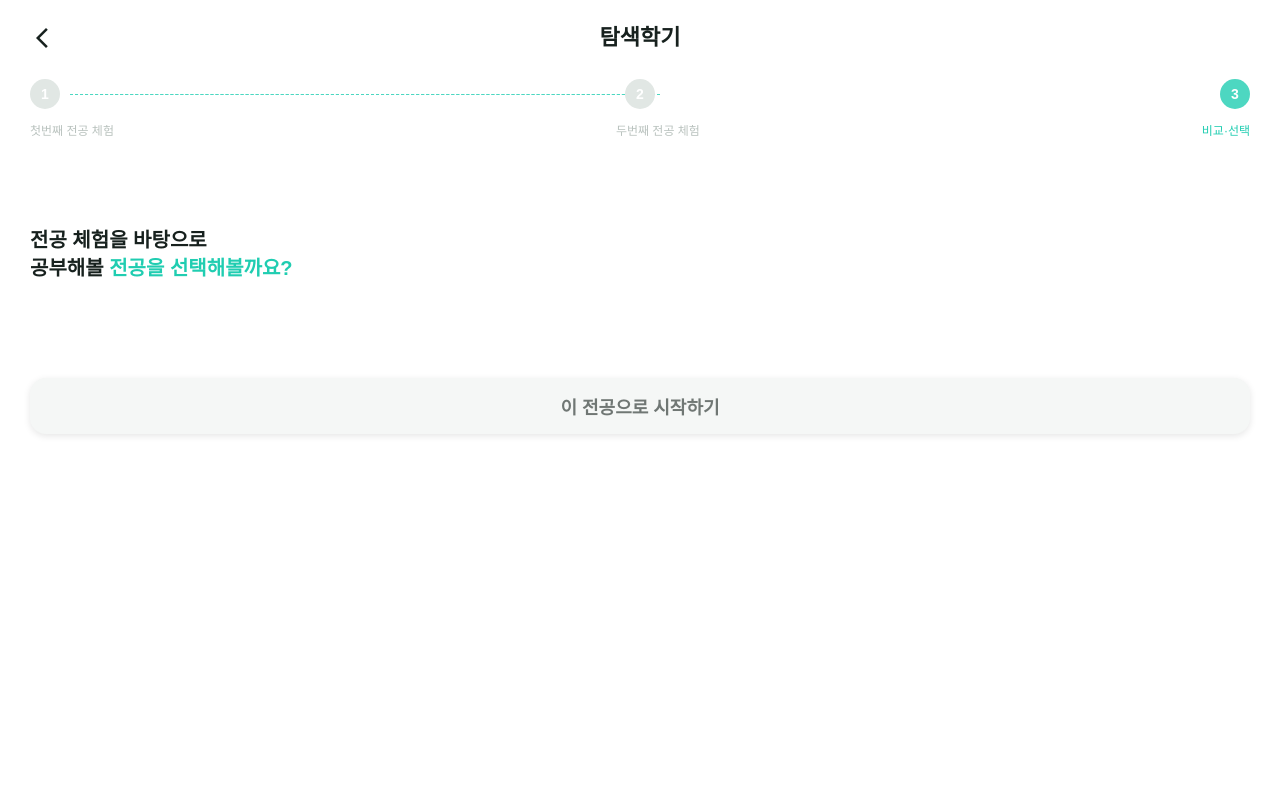
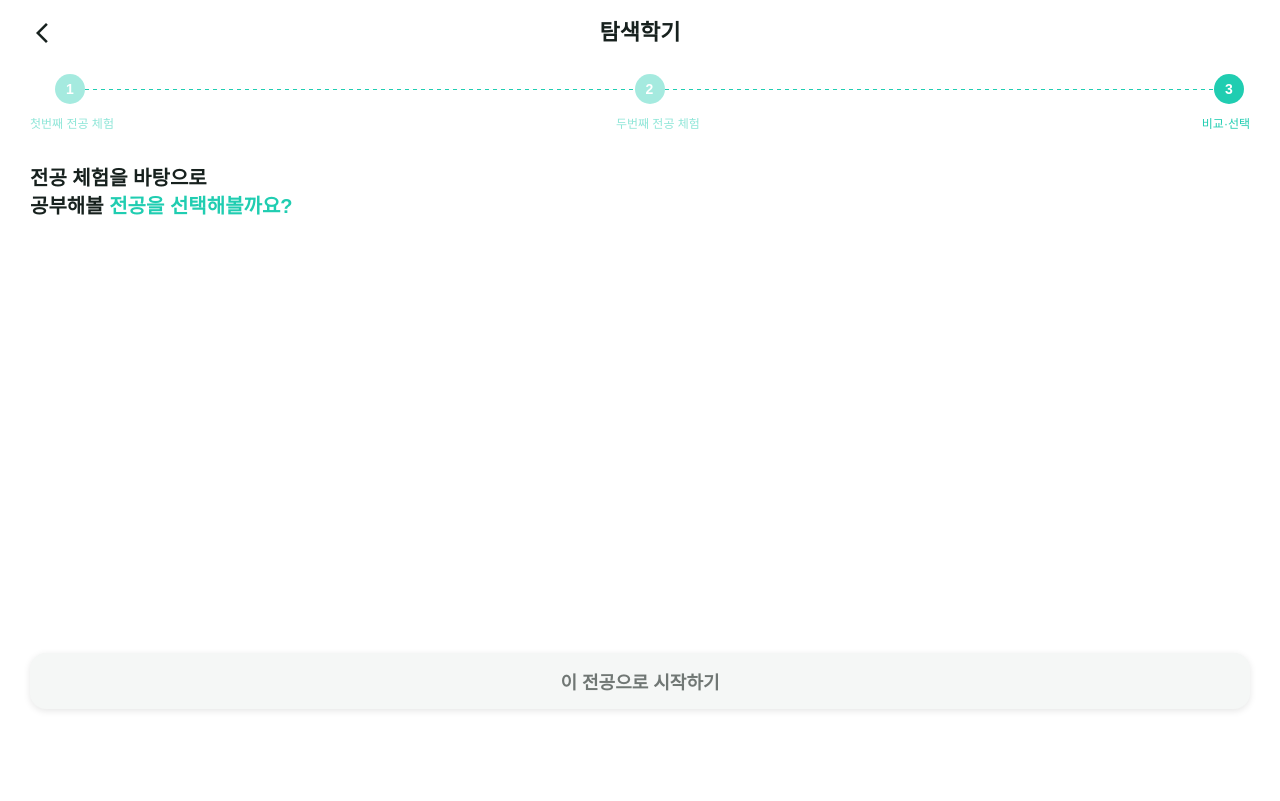
Before and after one commit to 2026-HERETHON/2026-herethon-16, a Django app: template univProject/search/templates/confirm.html in a window 1280 px wide. Before the commit the page ends 436 px from the top, so only its background shows below. Run offline with Django 5.2, Linux system fonts and the light colour scheme; the template is opened without the code that fills it, so the values that code supplies are empty; some web fonts are replaced.

Commit message:
feat: 전공 선택하기 (비교 선택) UI 수정

```diff
--- a/univProject/search/static/css/confirm.css
+++ b/univProject/search/static/css/confirm.css
@@ -1,3 +1,4 @@
+/* 전공 선택하기 - 비교 • 선택 (전공 체험을 바탕으로 공부해볼 전공을 선택해볼까요?) */
 * {
   margin: 0;
   padding: 0;
@@ -18,10 +19,11 @@ body {
 }
 
 /* 전체 페이지 */
-main {
+.comfirmPage {
   width: 100vw;
-  margin: 0 auto;
-  padding: 25px 30px 48px;
+  height: calc(100dvh - 130px);
+  margin: 0;
+  padding: 33px 30px 48px;
   display: flex;
   flex-direction: column;
   gap: 28px;
@@ -32,6 +34,7 @@ main {
   display: flex;
   align-items: center;
   justify-content: space-between;
+  padding: 20px 30px;
 }
 
 .backButton {
@@ -67,66 +70,91 @@ main {
 
 /* 현재 단계 */
 .progressSection {
-  display: flex;
-  flex-direction: column;
-  gap: 12px;
+  width: 100%;
+  padding: 0 30px;
 }
 
-.progressBar {
-  position: relative;
+.progressContainer {
+  width: 100%;
   display: flex;
-  justify-content: space-between;
   align-items: center;
+  margin-top: 8px;
 }
 
-.progressLine {
-  position: absolute;
-  top: 50%;
-  left: 40px;
-  width: calc(50% - 20px);
-  border-top: 1px dashed #e1e7e4;
-}
-
-.progressLine:last-of-type {
-  left: calc(50% + 20px);
-}
-
-.progressLine.active {
-  border-color: #4dd7c1;
-}
-
+/* 단계를 나타내는 원 */
 .progressStep {
   width: 30px;
   height: 30px;
+  flex-shrink: 0;
   border-radius: 50%;
-  background: #e1e7e4;
+  background-color: #4dd7c1;
+  opacity: 0.5;
+  display: flex;
+  justify-content: center;
+  align-items: center;
   color: white;
-  display: flex;
-  align-items: center;
-  justify-content: center;
   font-size: 14px;
   font-weight: 800;
-  z-index: 1;
 }
 
-.progressStep.active {
-  background: #4dd7c1;
+/* 첫 번째 원 */
+.progressStep:first-child {
+  margin-left: 25px;
 }
 
-.progressLabel {
+/* 세 번째 원 */
+.progressStep:last-child {
+  margin-right: 6px;
+}
+
+/* 원 활성화 상태 */
+.progressStep.active {
+  background-color: #20cdb1;
+  opacity: 1;
+}
+
+/* 선 */
+.progressLine {
+  flex: 1;
+  height: 1px;
+  background: repeating-linear-gradient(
+    to right,
+    #e1e7e4 0px,
+    #e1e7e4 4px,
+    transparent 4px,
+    transparent 8px
+  );
+}
+
+/* 선 - 활성화 상태 */
+.progressLine.active {
+  background: repeating-linear-gradient(
+    to right,
+    #20cdb1 0px,
+    #20cdb1 4px,
+    transparent 4px,
+    transparent 8px
+  );
+}
+
+.progressLabels {
   display: flex;
   justify-content: space-between;
-  font-size: 12px;
-  color: #b9c2be;
+  margin-top: 10px;
 }
 
-.progressLabel .active {
+.progressLabels span {
+  font-size: 12px;
   color: #20cdb1;
+  opacity: 0.5;
+  white-space: nowrap;
 }
 
-/* 페이지 설명 */
+.progressLabels .active {
+  opacity: 1;
+}
+
 .description {
-  margin-top: 60px;
   font-size: 20px;
   font-weight: 700;
   line-height: 140%;
@@ -138,14 +166,14 @@ main {
 
 /* 전공 카드 리스트 */
 .majorList {
-  margin-top: 40px;
   display: flex;
   flex-direction: column;
   gap: 12px;
+  padding-top: 4px;
 }
 
 .majorCard {
-  padding: 20px 30px;
+  padding: 20px 16px 20px 30px;
   border-radius: 20px;
   border: 1px solid #e1e7e4;
   box-shadow: 0 2px 10px rgba(0, 0, 0, 0.1);
@@ -200,16 +228,12 @@ main {
   font-size: 18px;
   font-weight: 600;
   box-shadow: 0 2px 7px rgba(0, 0, 0, 0.1);
+  margin-top: auto;
+  margin-bottom: 44px;
 }
 
 /* CTA 버튼 활성화 */
 .startButton.active {
-  width: 100%;
-  height: 56px;
-  border-radius: 16px;
   background: #4dd7c1;
   color: #fff;
-  font-size: 18px;
-  font-weight: 700;
-  box-shadow: 0 2px 7px rgba(0, 0, 0, 0.1);
 }
--- a/univProject/search/static/js/confirm.js
+++ b/univProject/search/static/js/confirm.js
@@ -1,8 +1,14 @@
-const startButton = document.querySelector(".startButton");
-const majorCards = document.querySelectorAll(".majorCard");
+const backIcon = document.querySelector(".material-symbols-outlined.backIcon"); // 이전 버튼
+const startButton = document.querySelector(".startButton"); // "이 전공으로 시작하기" CTA 버튼
+const majorCards = document.querySelectorAll(".majorCard"); // 전공 카드
 
 // 초기 상태 (CTA 비활성화)
 startButton.classList.add("disabled");
+
+// 이전 버튼 (이전 페이지로 이동)
+backIcon.addEventListener("click", () => {
+  window.history.back();
+});
 
 // 전공 카드 선택
 majorCards.forEach((card) => {
--- a/univProject/search/templates/confirm.html
+++ b/univProject/search/templates/confirm.html
@@ -1,6 +1,5 @@
 <!-- 전공 선택하기 - 비교 • 선택 (전공 체험을 바탕으로 공부해볼 전공을 선택해볼까요?) -->
 {% load static %}
-
 <!doctype html>
 <html lang="ko">
   <head>
@@ -26,9 +25,9 @@
   </head>
 
   <body>
-    <main class="comfirmPage">
     <!-- 헤더 -->
     <header class="pageHeader">
+      <!-- 이전 버튼 -->
       <span class="material-symbols-outlined backIcon">
         arrow_back_ios_new
       </span>
@@ -38,33 +37,37 @@
 
     <!-- 현재 단계 -->
     <section class="progressSection">
-        <div class="progressBar">
-          <div class="progressLine active"></div>
-          <div class="progressLine active"></div>
-
+      <div class="progressContainer">
+        <!-- 첫 번째 원 -->
         <div class="progressStep">
           <span>1</span>
         </div>
 
+        <!-- 선 -->
+        <div class="progressLine active"></div>
+
+        <!-- 두 번째 원 -->
         <div class="progressStep">
           <span>2</span>
         </div>
 
+        <!-- 선 -->
+        <div class="progressLine active"></div>
+
+        <!-- 세 번째 원 -->
         <div class="progressStep active">
           <span>3</span>
         </div>
       </div>
 
-        <div class="progressLabel">
+      <div class="progressLabels">
         <span> 첫번째 전공 체험 </span>
-
         <span> 두번째 전공 체험 </span>
-
         <span class="active"> 비교·선택 </span>
       </div>
     </section>
 
-      <!-- 페이지 설명 -->
+    <main class="comfirmPage">
       <section class="description">
         <p>
           전공 체험을 바탕으로<br />
```
Lines whose indentation alone changed are shown as unchanged.
